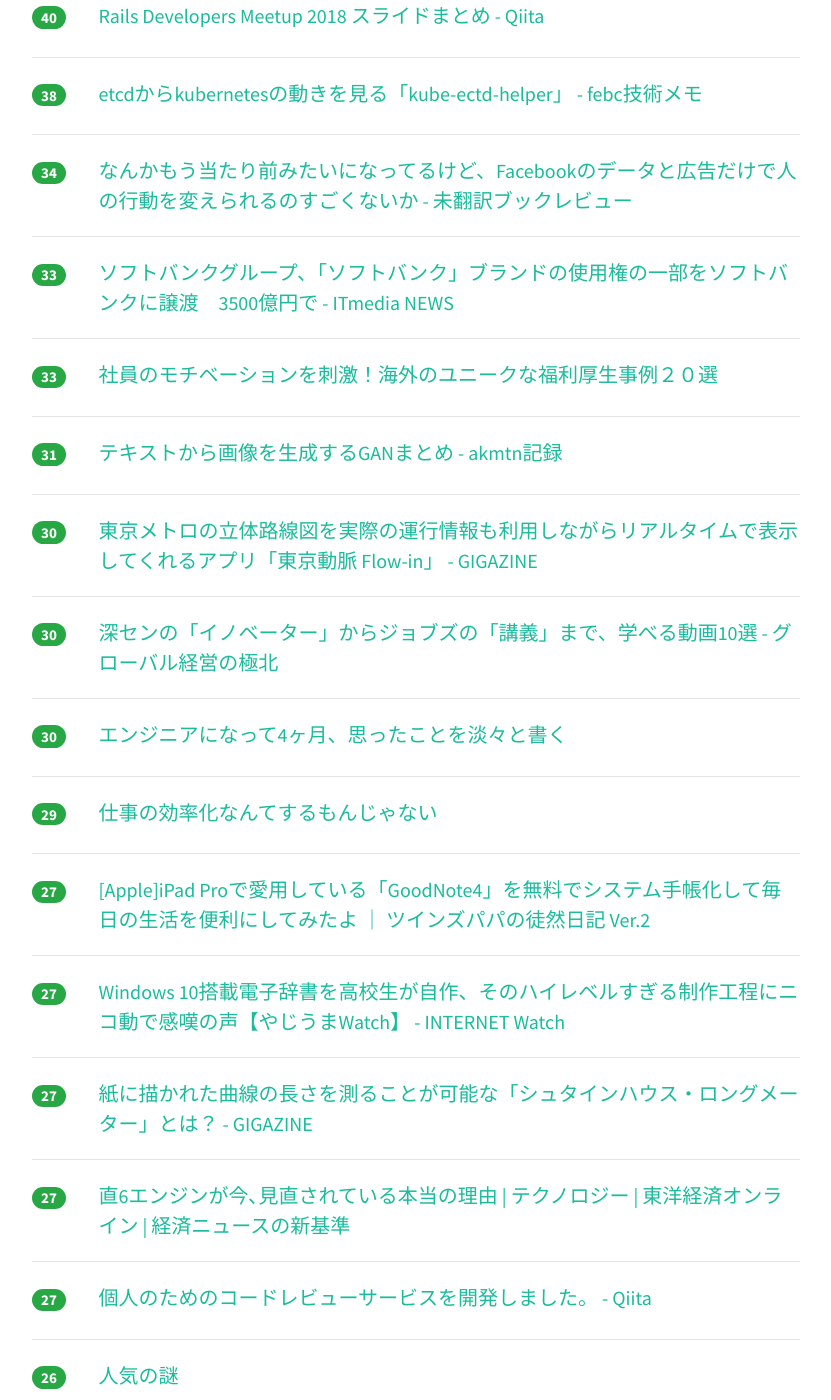
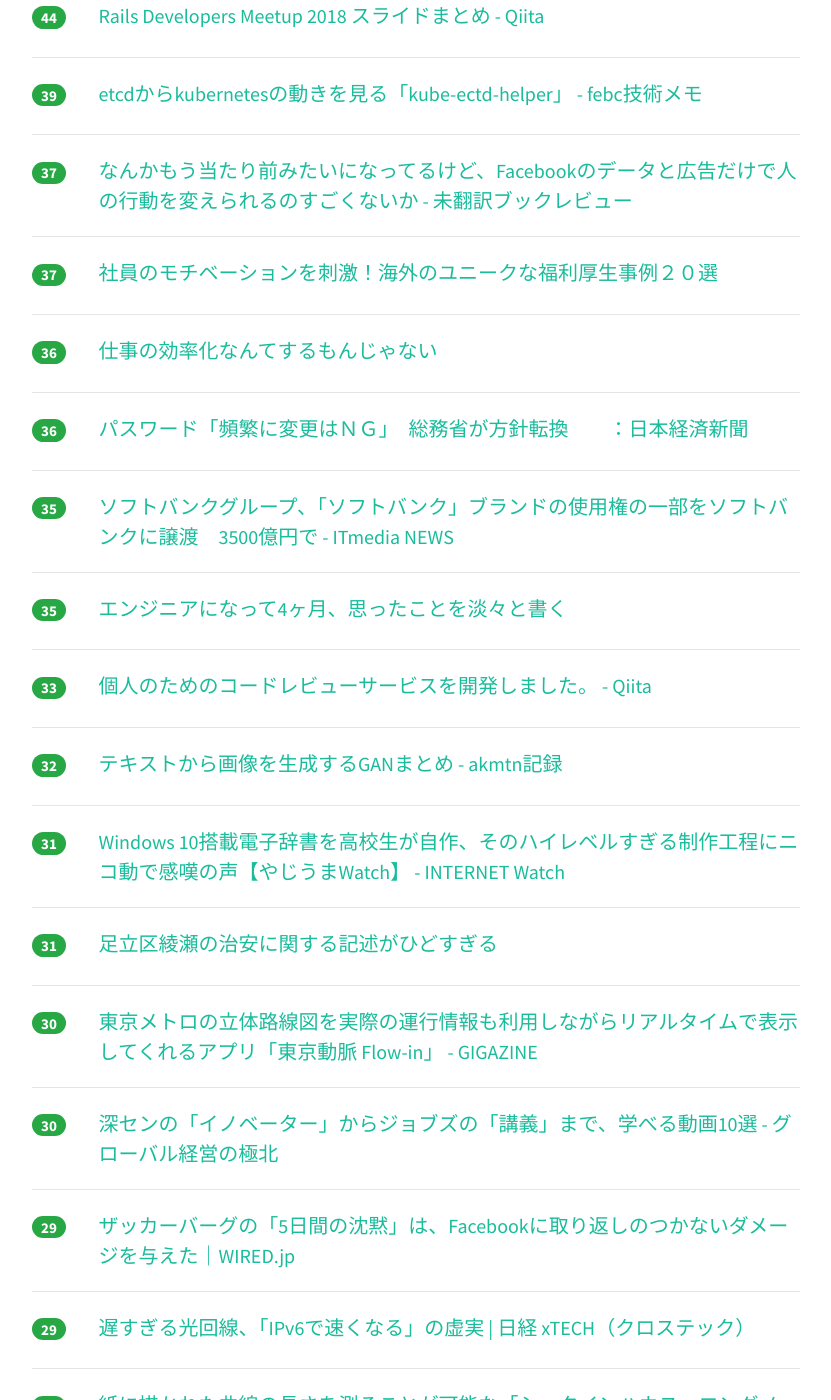
Before and after one commit to yatta47/hatena-matome-site, a Jekyll site: the page built from _posts/2018-03-26-hatena.md, in a window 1280 px wide and 1400 px high, scrolled down 1760 px. Shown: the whole window, without its empty margins (224-1055 px from the left). Built offline with Jekyll 4.4.1, drawn with Linux system fonts in a browser that asks for light colours; nearby versions of some CDN libraries; some of the changed text lies outside the part shown.

Commit message:
Updated 2018-03-26

```diff
--- a/_posts/2018-03-26-hatena.md
+++ b/_posts/2018-03-26-hatena.md
@@ -1,114 +1,144 @@
 ---
 layout: post
 title:  "2018-03-26 はてぶIT"
-date:   2018-03-26 19:02:14
+date:   2018-03-26 20:02:50
 tags: [it-hotentry]
 ---
-45 件のデータあり
+47 件のデータあり
 
 <hr><div class="row">
-<div class="col-1"><span class="badge badge-pill badge-success h2">533</span></div>
+<div class="col-1"><span class="badge badge-pill badge-success h2">563</span></div>
 <div class="col-11"><a href='https://blog.agektmr.com/2018/03/instagram-pwa.html' target='_blank'>結局 PWA は来るの？来ないの？: Tender Surrender</a></div>
 </div>
 <hr>
 <div class="row">
-<div class="col-1"><span class="badge badge-pill badge-success h2">312</span></div>
+<div class="col-1"><span class="badge badge-pill badge-success h2">317</span></div>
 <div class="col-11"><a href='https://speakerdeck.com/soutaro/kodorebiyuzi-dong-hua-falsezui-qian-xian-kara' target='_blank'>コードレビュー自動化の最前線から // Speaker Deck</a></div>
 </div>
 <hr>
 <div class="row">
-<div class="col-1"><span class="badge badge-pill badge-success h2">192</span></div>
+<div class="col-1"><span class="badge badge-pill badge-success h2">226</span></div>
 <div class="col-11"><a href='http://blog.btrax.com/jp/2018/03/26/startup-logos/' target='_blank'>最近のスタートアップのロゴのスタイルが似通ってきている問題について | freshtrax | デザイン会社 btrax ブログ</a></div>
 </div>
 <hr>
 <div class="row">
-<div class="col-1"><span class="badge badge-pill badge-success h2">187</span></div>
+<div class="col-1"><span class="badge badge-pill badge-success h2">210</span></div>
 <div class="col-11"><a href='https://speakerdeck.com/kazupon/vue-dot-jsfalsejin-hou-toci-shi-dai-webkai-fa-nituite' target='_blank'>Vue.jsの今後と次世代Web開発について // Speaker Deck</a></div>
 </div>
 <hr>
 <div class="row">
-<div class="col-1"><span class="badge badge-pill badge-success h2">160</span></div>
+<div class="col-1"><span class="badge badge-pill badge-success h2">168</span></div>
+<div class="col-11"><a href='http://englishforhackers.com/rules-of-machine-learning-best-practices-for-ml-engineering.html' target='_blank'>エンジニア・研究者の英語学習 – Googleの研究者が教える、良い機械学習プロダクトを実装するための43のルール</a></div>
+</div>
+<hr>
+<div class="row">
+<div class="col-1"><span class="badge badge-pill badge-success h2">161</span></div>
 <div class="col-11"><a href='https://speakerdeck.com/toshimaru/active-record-anti-patterns' target='_blank'>ActiveRecordデータ処理アンチパターン / active-record-anti-patterns // Speaker Deck</a></div>
 </div>
 <hr>
 <div class="row">
-<div class="col-1"><span class="badge badge-pill badge-success h2">159</span></div>
-<div class="col-11"><a href='http://englishforhackers.com/rules-of-machine-learning-best-practices-for-ml-engineering.html' target='_blank'>エンジニア・研究者の英語学習 – Googleの研究者が教える、良い機械学習プロダクトを実装するための43のルール</a></div>
-</div>
-<hr>
-<div class="row">
-<div class="col-1"><span class="badge badge-pill badge-success h2">137</span></div>
+<div class="col-1"><span class="badge badge-pill badge-success h2">144</span></div>
 <div class="col-11"><a href='http://www.bokukoko.info/entry/2018/03/25/114716' target='_blank'>アプリの個人開発の終焉と新たな可能性 - ボクココ</a></div>
 </div>
 <hr>
 <div class="row">
-<div class="col-1"><span class="badge badge-pill badge-success h2">113</span></div>
+<div class="col-1"><span class="badge badge-pill badge-success h2">127</span></div>
+<div class="col-11"><a href='https://www.asahi.com/articles/ASL3H55XML3HUEHF003.html' target='_blank'>「脅迫だ」と罵倒され…匿名サイト、無断転載に対抗策は：朝日新聞デジタル</a></div>
+</div>
+<hr>
+<div class="row">
+<div class="col-1"><span class="badge badge-pill badge-success h2">119</span></div>
 <div class="col-11"><a href='https://soudai.hatenablog.com/entry/2018/03/26/190000' target='_blank'>そーだいさんの転職のお知らせ - そーだいなるらくがき帳</a></div>
 </div>
 <hr>
 <div class="row">
-<div class="col-1"><span class="badge badge-pill badge-success h2">105</span></div>
-<div class="col-11"><a href='https://www.asahi.com/articles/ASL3H55XML3HUEHF003.html' target='_blank'>「脅迫だ」と罵倒され…匿名サイト、無断転載に対抗策は：朝日新聞デジタル</a></div>
-</div>
-<hr>
-<div class="row">
-<div class="col-1"><span class="badge badge-pill badge-success h2">88</span></div>
+<div class="col-1"><span class="badge badge-pill badge-success h2">109</span></div>
 <div class="col-11"><a href='https://nulab-inc.com/ja/blog/typetalk/how-to-make-website-with-react-static/' target='_blank'>jQueryを卒業したかった僕がReact StaticでReactをイチから学んでWebサイトを作った話 | ヌーラボ</a></div>
 </div>
 <hr>
 <div class="row">
-<div class="col-1"><span class="badge badge-pill badge-success h2">67</span></div>
+<div class="col-1"><span class="badge badge-pill badge-success h2">80</span></div>
 <div class="col-11"><a href='https://www.sakura.ad.jp/press/2018/0326_arukas/' target='_blank'>さくらインターネット、コンテナ型仮想化技術「Docker」を利用した新たなホスティングサービス「Arukas」を提供開始 ～転送量課金なしで128MBメモリーを0円から利用可能～</a></div>
 </div>
 <hr>
 <div class="row">
-<div class="col-1"><span class="badge badge-pill badge-success h2">58</span></div>
+<div class="col-1"><span class="badge badge-pill badge-success h2">61</span></div>
 <div class="col-11"><a href='https://gigazine.net/news/20180326-google-colab-notebook/' target='_blank'>データ分析や機械学習にバリバリ使える上にブラウザで使用できて環境構築不要のPython実行環境「Google Colaboratory」 - GIGAZINE</a></div>
 </div>
 <hr>
 <div class="row">
-<div class="col-1"><span class="badge badge-pill badge-success h2">49</span></div>
+<div class="col-1"><span class="badge badge-pill badge-success h2">52</span></div>
 <div class="col-11"><a href='https://scrapbox.io/vue-yawaraka/%E8%BF%B7%E3%82%8F%E3%81%AA%E3%81%84Vue%E3%81%AE%E5%AD%A6%E3%81%B3%E6%96%B9' target='_blank'>迷わないVueの学び方 - やわらかVue.js - Scrapbox</a></div>
 </div>
 <hr>
 <div class="row">
-<div class="col-1"><span class="badge badge-pill badge-success h2">49</span></div>
+<div class="col-1"><span class="badge badge-pill badge-success h2">52</span></div>
 <div class="col-11"><a href='https://codeiq.jp/magazine/2018/03/57896/' target='_blank'>池澤あやか、Facebookの日本オフィスに突撃！――コーディング面接にチャレンジしてきました｜CodeIQ MAGAZINE</a></div>
 </div>
 <hr>
 <div class="row">
-<div class="col-1"><span class="badge badge-pill badge-success h2">45</span></div>
+<div class="col-1"><span class="badge badge-pill badge-success h2">48</span></div>
 <div class="col-11"><a href='https://github.com/ichirin2501/doc/blob/master/innodb-deadlock-thread-id.md' target='_blank'>スレッドIDを利用したMySQLのデッドロック解析手法</a></div>
 </div>
 <hr>
 <div class="row">
-<div class="col-1"><span class="badge badge-pill badge-success h2">40</span></div>
+<div class="col-1"><span class="badge badge-pill badge-success h2">44</span></div>
 <div class="col-11"><a href='https://qiita.com/dyoshimitsu/items/20a41ab656d2da80e4d9' target='_blank'>Rails Developers Meetup 2018 スライドまとめ - Qiita</a></div>
 </div>
 <hr>
 <div class="row">
-<div class="col-1"><span class="badge badge-pill badge-success h2">38</span></div>
+<div class="col-1"><span class="badge badge-pill badge-success h2">39</span></div>
 <div class="col-11"><a href='http://febc-yamamoto.hatenablog.jp/entry/2018/03/25/223933' target='_blank'>etcdからkubernetesの動きを見る「kube-ectd-helper」 - febc技術メモ</a></div>
 </div>
 <hr>
 <div class="row">
-<div class="col-1"><span class="badge badge-pill badge-success h2">34</span></div>
+<div class="col-1"><span class="badge badge-pill badge-success h2">37</span></div>
 <div class="col-11"><a href='http://kaseinoji.hatenablog.com/entry/cambridge-analytica' target='_blank'>なんかもう当たり前みたいになってるけど、Facebookのデータと広告だけで人の行動を変えられるのすごくないか - 未翻訳ブックレビュー</a></div>
 </div>
 <hr>
 <div class="row">
-<div class="col-1"><span class="badge badge-pill badge-success h2">33</span></div>
+<div class="col-1"><span class="badge badge-pill badge-success h2">37</span></div>
+<div class="col-11"><a href='https://navi.dropbox.jp/benefits-case' target='_blank'>社員のモチベーションを刺激！海外のユニークな福利厚生事例２０選</a></div>
+</div>
+<hr>
+<div class="row">
+<div class="col-1"><span class="badge badge-pill badge-success h2">36</span></div>
+<div class="col-11"><a href='https://anond.hatelabo.jp/20180326151250' target='_blank'>仕事の効率化なんてするもんじゃない</a></div>
+</div>
+<hr>
+<div class="row">
+<div class="col-1"><span class="badge badge-pill badge-success h2">36</span></div>
+<div class="col-11"><a href='https://www.nikkei.com/article/DGXMZO28578370W8A320C1CC1000/' target='_blank'>パスワード「頻繁に変更はＮＧ」　総務省が方針転換　　：日本経済新聞</a></div>
+</div>
+<hr>
+<div class="row">
+<div class="col-1"><span class="badge badge-pill badge-success h2">35</span></div>
 <div class="col-11"><a href='http://www.itmedia.co.jp/news/articles/1803/26/news079.html' target='_blank'>ソフトバンクグループ、「ソフトバンク」ブランドの使用権の一部をソフトバンクに譲渡　3500億円で - ITmedia NEWS</a></div>
 </div>
 <hr>
 <div class="row">
+<div class="col-1"><span class="badge badge-pill badge-success h2">35</span></div>
+<div class="col-11"><a href='https://anond.hatelabo.jp/20180326151451' target='_blank'>エンジニアになって4ヶ月、思ったことを淡々と書く</a></div>
+</div>
+<hr>
+<div class="row">
 <div class="col-1"><span class="badge badge-pill badge-success h2">33</span></div>
-<div class="col-11"><a href='https://navi.dropbox.jp/benefits-case' target='_blank'>社員のモチベーションを刺激！海外のユニークな福利厚生事例２０選</a></div>
+<div class="col-11"><a href='https://qiita.com/k_s/items/5ee22a3ef74493958565' target='_blank'>個人のためのコードレビューサービスを開発しました。 - Qiita</a></div>
+</div>
+<hr>
+<div class="row">
+<div class="col-1"><span class="badge badge-pill badge-success h2">32</span></div>
+<div class="col-11"><a href='http://akmtn.hatenablog.com/entry/2018/03/25/182759' target='_blank'>テキストから画像を生成するGANまとめ - akmtn記録</a></div>
 </div>
 <hr>
 <div class="row">
 <div class="col-1"><span class="badge badge-pill badge-success h2">31</span></div>
-<div class="col-11"><a href='http://akmtn.hatenablog.com/entry/2018/03/25/182759' target='_blank'>テキストから画像を生成するGANまとめ - akmtn記録</a></div>
+<div class="col-11"><a href='https://internet.watch.impress.co.jp/docs/yajiuma/1113410.html' target='_blank'>Windows 10搭載電子辞書を高校生が自作、そのハイレベルすぎる制作工程にニコ動で感嘆の声【やじうまWatch】 - INTERNET Watch</a></div>
+</div>
+<hr>
+<div class="row">
+<div class="col-1"><span class="badge badge-pill badge-success h2">31</span></div>
+<div class="col-11"><a href='https://anond.hatelabo.jp/20180326171231' target='_blank'>足立区綾瀬の治安に関する記述がひどすぎる</a></div>
 </div>
 <hr>
 <div class="row">
@@ -122,13 +152,18 @@ tags: [it-hotentry]
 </div>
 <hr>
 <div class="row">
-<div class="col-1"><span class="badge badge-pill badge-success h2">30</span></div>
-<div class="col-11"><a href='https://anond.hatelabo.jp/20180326151451' target='_blank'>エンジニアになって4ヶ月、思ったことを淡々と書く</a></div>
+<div class="col-1"><span class="badge badge-pill badge-success h2">29</span></div>
+<div class="col-11"><a href='https://wired.jp/2018/03/26/zuckerberg-trust-in-facebook/' target='_blank'>ザッカーバーグの「5日間の沈黙」は、Facebookに取り返しのつかないダメージを与えた｜WIRED.jp</a></div>
 </div>
 <hr>
 <div class="row">
 <div class="col-1"><span class="badge badge-pill badge-success h2">29</span></div>
-<div class="col-11"><a href='https://anond.hatelabo.jp/20180326151250' target='_blank'>仕事の効率化なんてするもんじゃない</a></div>
+<div class="col-11"><a href='http://tech.nikkeibp.co.jp/atcl/nxt/column/18/00216/032200001/' target='_blank'>遅すぎる光回線、「IPv6で速くなる」の虚実 | 日経 xTECH（クロステック）</a></div>
+</div>
+<hr>
+<div class="row">
+<div class="col-1"><span class="badge badge-pill badge-success h2">28</span></div>
+<div class="col-11"><a href='https://gigazine.net/news/20180326-steinhaus-longmeter/' target='_blank'>紙に描かれた曲線の長さを測ることが可能な「シュタインハウス・ロングメーター」とは？ - GIGAZINE</a></div>
 </div>
 <hr>
 <div class="row">
@@ -138,22 +173,7 @@ tags: [it-hotentry]
 <hr>
 <div class="row">
 <div class="col-1"><span class="badge badge-pill badge-success h2">27</span></div>
-<div class="col-11"><a href='https://internet.watch.impress.co.jp/docs/yajiuma/1113410.html' target='_blank'>Windows 10搭載電子辞書を高校生が自作、そのハイレベルすぎる制作工程にニコ動で感嘆の声【やじうまWatch】 - INTERNET Watch</a></div>
-</div>
-<hr>
-<div class="row">
-<div class="col-1"><span class="badge badge-pill badge-success h2">27</span></div>
-<div class="col-11"><a href='https://gigazine.net/news/20180326-steinhaus-longmeter/' target='_blank'>紙に描かれた曲線の長さを測ることが可能な「シュタインハウス・ロングメーター」とは？ - GIGAZINE</a></div>
-</div>
-<hr>
-<div class="row">
-<div class="col-1"><span class="badge badge-pill badge-success h2">27</span></div>
 <div class="col-11"><a href='http://toyokeizai.net/articles/-/213620' target='_blank'>直6エンジンが今､見直されている本当の理由 | テクノロジー | 東洋経済オンライン | 経済ニュースの新基準</a></div>
-</div>
-<hr>
-<div class="row">
-<div class="col-1"><span class="badge badge-pill badge-success h2">27</span></div>
-<div class="col-11"><a href='https://qiita.com/k_s/items/5ee22a3ef74493958565' target='_blank'>個人のためのコードレビューサービスを開発しました。 - Qiita</a></div>
 </div>
 <hr>
 <div class="row">
@@ -162,18 +182,13 @@ tags: [it-hotentry]
 </div>
 <hr>
 <div class="row">
-<div class="col-1"><span class="badge badge-pill badge-success h2">26</span></div>
-<div class="col-11"><a href='https://wired.jp/2018/03/26/zuckerberg-trust-in-facebook/' target='_blank'>ザッカーバーグの「5日間の沈黙」は、Facebookに取り返しのつかないダメージを与えた｜WIRED.jp</a></div>
-</div>
-<hr>
-<div class="row">
-<div class="col-1"><span class="badge badge-pill badge-success h2">26</span></div>
-<div class="col-11"><a href='http://tech.nikkeibp.co.jp/atcl/nxt/column/18/00216/032200001/' target='_blank'>遅すぎる光回線、「IPv6で速くなる」の虚実 | 日経 xTECH（クロステック）</a></div>
+<div class="col-1"><span class="badge badge-pill badge-success h2">25</span></div>
+<div class="col-11"><a href='https://jp.techcrunch.com/2018/03/26/atama-plus-fundrasing/' target='_blank'>生徒の苦手分野をAIが特定し、教材を自動生成――atama plusが初の増資で5億円調達 | TechCrunch Japan</a></div>
 </div>
 <hr>
 <div class="row">
 <div class="col-1"><span class="badge badge-pill badge-success h2">24</span></div>
-<div class="col-11"><a href='https://jp.techcrunch.com/2018/03/26/atama-plus-fundrasing/' target='_blank'>生徒の苦手分野をAIが特定し、教材を自動生成――atama plusが初の増資で5億円調達 | TechCrunch Japan</a></div>
+<div class="col-11"><a href='https://anond.hatelabo.jp/20180326120128' target='_blank'>情報中毒じゃなくて人の言葉中毒</a></div>
 </div>
 <hr>
 <div class="row">
@@ -182,13 +197,18 @@ tags: [it-hotentry]
 </div>
 <hr>
 <div class="row">
-<div class="col-1"><span class="badge badge-pill badge-success h2">21</span></div>
+<div class="col-1"><span class="badge badge-pill badge-success h2">23</span></div>
+<div class="col-11"><a href='https://gigazine.net/news/20180326-spotify-users-accessing-without-paying/' target='_blank'>200万人がSpotifyの有料サービスを広告ブロックアプリを使用して無料で享受している - GIGAZINE</a></div>
+</div>
+<hr>
+<div class="row">
+<div class="col-1"><span class="badge badge-pill badge-success h2">22</span></div>
 <div class="col-11"><a href='https://togetter.com/li/1212002' target='_blank'>「こういうこと起きないの？」スマートスピーカーを利用して嫌がらせができる可能性について - Togetter</a></div>
 </div>
 <hr>
 <div class="row">
-<div class="col-1"><span class="badge badge-pill badge-success h2">21</span></div>
-<div class="col-11"><a href='https://anond.hatelabo.jp/20180326120128' target='_blank'>情報中毒じゃなくて人の言葉中毒</a></div>
+<div class="col-1"><span class="badge badge-pill badge-success h2">22</span></div>
+<div class="col-11"><a href='https://gigazine.net/news/20180326-nvidia-titan-v-different-answer/' target='_blank'>NVIDIAのハイエンドGPU「Titan V」は計算結果がその度に異なる気分屋すぎて技術者が悲鳴 - GIGAZINE</a></div>
 </div>
 <hr>
 <div class="row">
@@ -197,18 +217,8 @@ tags: [it-hotentry]
 </div>
 <hr>
 <div class="row">
-<div class="col-1"><span class="badge badge-pill badge-success h2">19</span></div>
-<div class="col-11"><a href='https://gigazine.net/news/20180326-nvidia-titan-v-different-answer/' target='_blank'>NVIDIAのハイエンドGPU「Titan V」は計算結果がその度に異なる気分屋すぎて技術者が悲鳴 - GIGAZINE</a></div>
-</div>
-<hr>
-<div class="row">
-<div class="col-1"><span class="badge badge-pill badge-success h2">19</span></div>
-<div class="col-11"><a href='https://anond.hatelabo.jp/20180326171231' target='_blank'>足立区綾瀬の治安に関する記述がひどすぎる</a></div>
-</div>
-<hr>
-<div class="row">
-<div class="col-1"><span class="badge badge-pill badge-success h2">19</span></div>
-<div class="col-11"><a href='https://gigazine.net/news/20180326-spotify-users-accessing-without-paying/' target='_blank'>200万人がSpotifyの有料サービスを広告ブロックアプリを使用して無料で享受している - GIGAZINE</a></div>
+<div class="col-1"><span class="badge badge-pill badge-success h2">17</span></div>
+<div class="col-11"><a href='http://www.itmedia.co.jp/lifestyle/articles/1803/26/news118.html' target='_blank'>「セガサターン」風の体組成計、タニタが開発 - ITmedia LifeStyle</a></div>
 </div>
 <hr>
 <div class="row">
```
